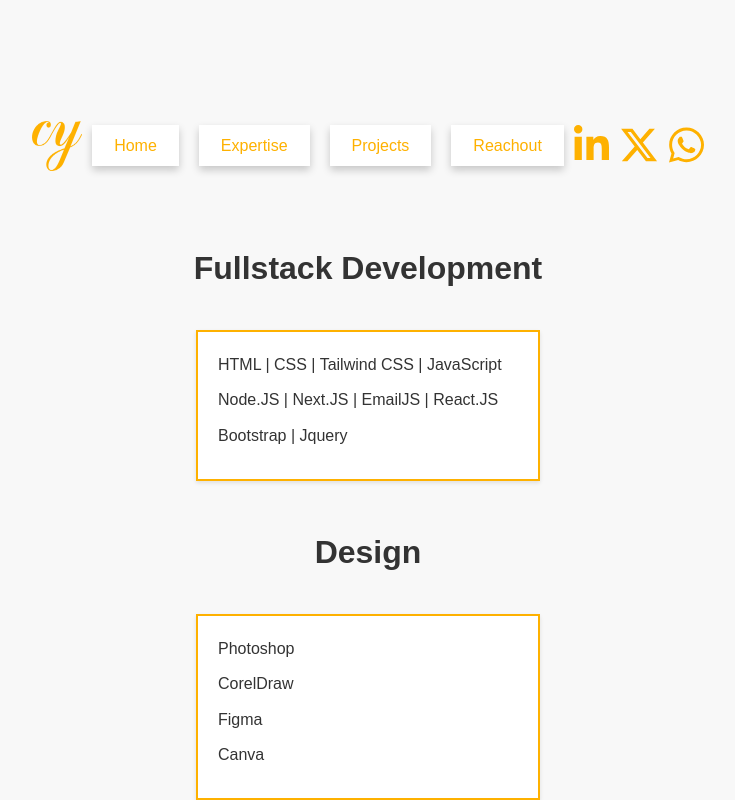
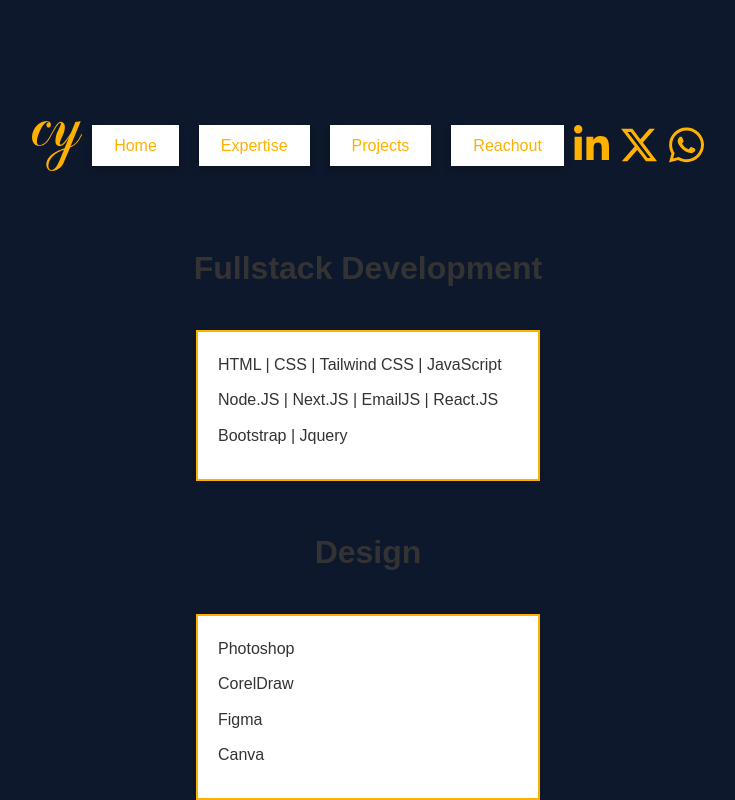
Before and after one commit to bigdevsircole/big-dev-website, a React (Vite) app: page /expertise in a window 1280 px wide. Shown: the top 800 px of the page, without its empty margins (272-1007 px from the left). Built offline with nearby package versions, Linux system fonts and the light colour scheme.

Commit message:
new commit

```diff
--- a/src/styles/App.css
+++ b/src/styles/App.css
@@ -4,7 +4,7 @@ body {
   min-height: 100dvh;
   margin: 0;
   padding: 0;
-  background-color: #1D3058;
+  background-color: #0e182c;
 }
 
 #root {
--- a/src/styles/Expertise.css
+++ b/src/styles/Expertise.css
@@ -3,7 +3,7 @@ body {
   margin: 0;
   padding: 0;
   line-height: 1.5;
-  background-color: #f8f8f8;
+  /* background-color: #f8f8f8; */
 }
 
 .expert-card-section h2 {
--- a/src/styles/Footer.css
+++ b/src/styles/Footer.css
@@ -4,7 +4,7 @@ body {
     min-height: 100dvh;
     margin: 10px;
     padding: 10px;
-    background-color: #f8f8f8;
+    /* background-color: #f8f8f8; */
   }
 
   footer {
--- a/src/styles/Home.css
+++ b/src/styles/Home.css
@@ -3,7 +3,7 @@ body {
   margin: 0;
   padding: 0;
   line-height: 1.5;
-  background-color: #1D3058;
+  /* background-color: #0e182c; */
 }
 
 section {
--- a/src/styles/Projects.css
+++ b/src/styles/Projects.css
@@ -3,8 +3,8 @@ body {
   margin: 0;
   padding: 0;
   line-height: 1.5;
-  background-color: #f8f8f8;
-}
+  /* background-color: #f8f8f8;
+} */
 
 .project-card {
   display: grid;
--- a/src/styles/Reachout.css
+++ b/src/styles/Reachout.css
@@ -4,7 +4,7 @@ body {
     padding: 0;
     line-height: 1.6;
     color: #333;
-    background-color: #f8f8f8;
+    /* background-color: #f8f8f8; */
   }
 
   .reachout {
```
